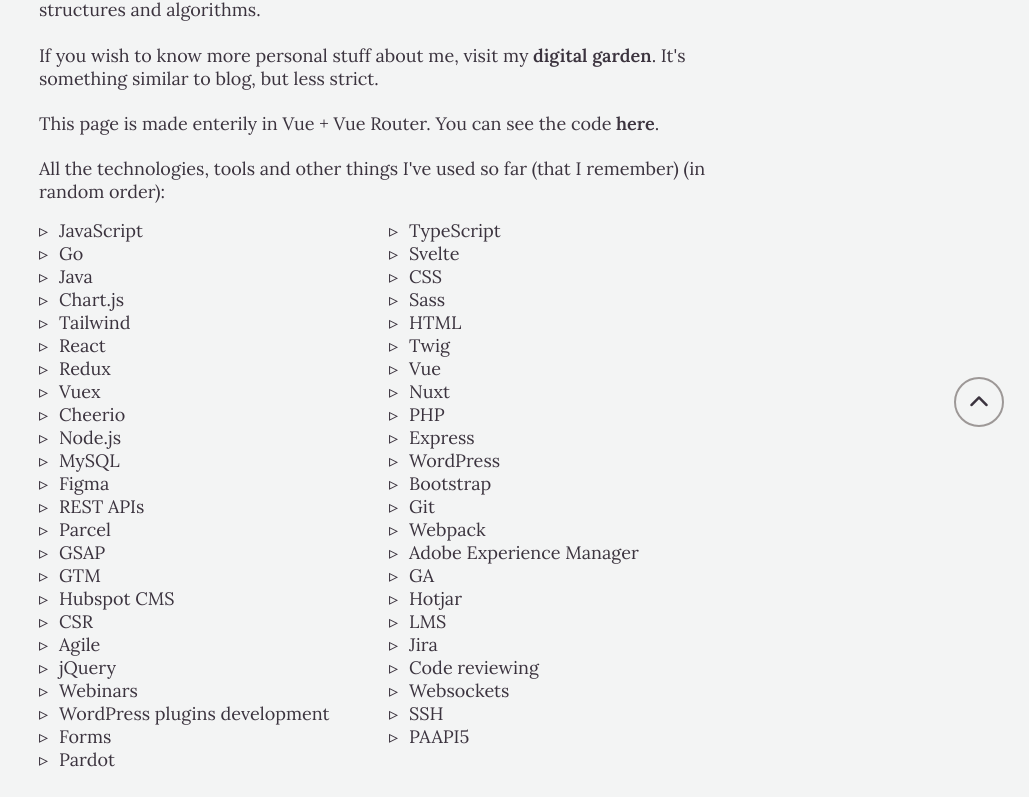
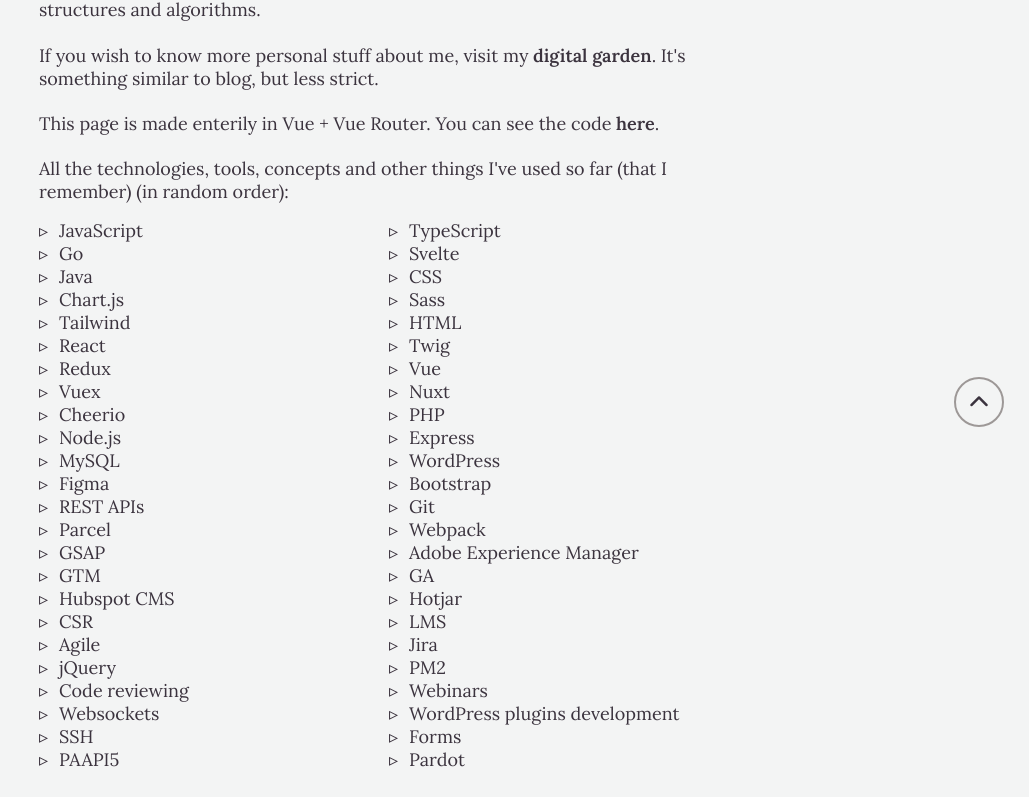
Before and after one commit to maciejziemichod/portfolio, a Vue app: page /about in a window 1280 px wide. Shown: the part 423-1220 px from the top of the page, without its empty margins (251-1280 px from the left). Built offline with nearby package versions, Linux system fonts and the light colour scheme.

Commit message:
update content

```diff
--- a/src/views/About.vue
+++ b/src/views/About.vue
@@ -35,7 +35,7 @@
                     class="link hvr-underline-from-center">here</a>.
             </p>
             <p>
-                All the technologies, tools and other things I've used so far (that I remember) (in random
+                All the technologies, tools, concepts and other things I've used so far (that I remember) (in random
                 order):
                 <ListItem :items="technologies" />
             </p>
@@ -108,6 +108,7 @@
                 "Agile",
                 "Jira",
                 "jQuery",
+                "PM2",
                 "Code reviewing",
                 "Webinars",
                 "Websockets",
```
